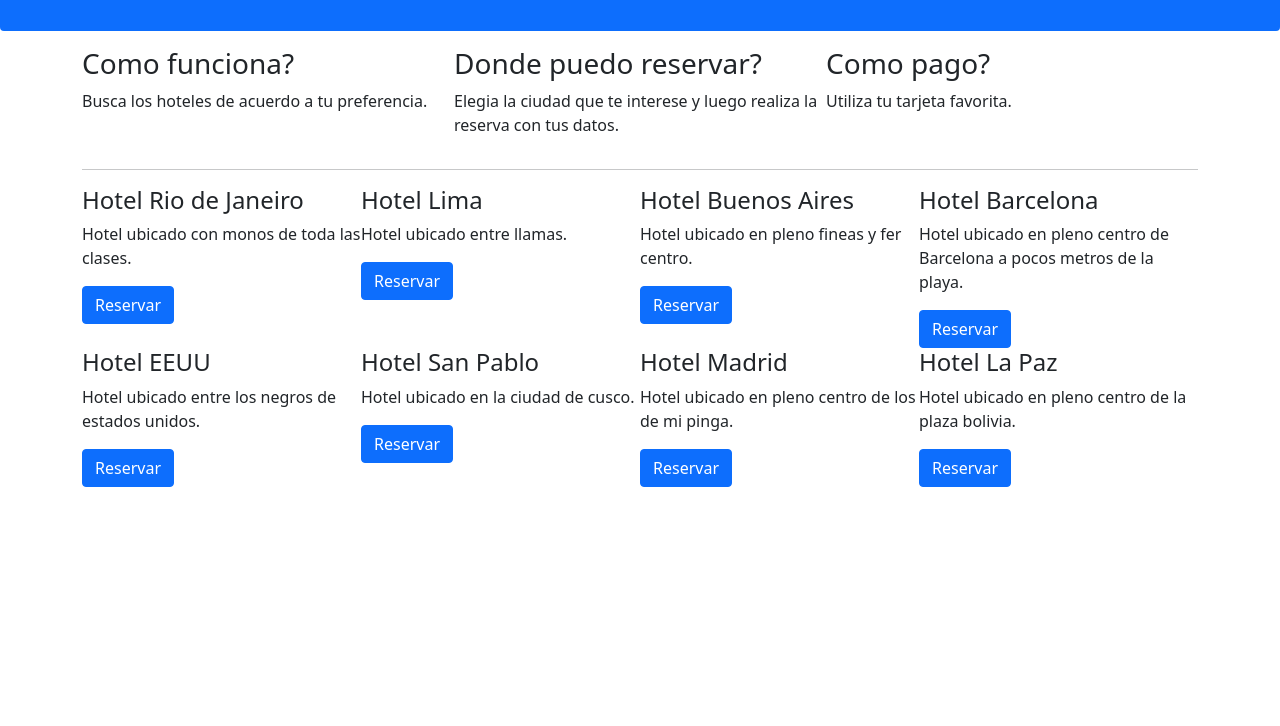
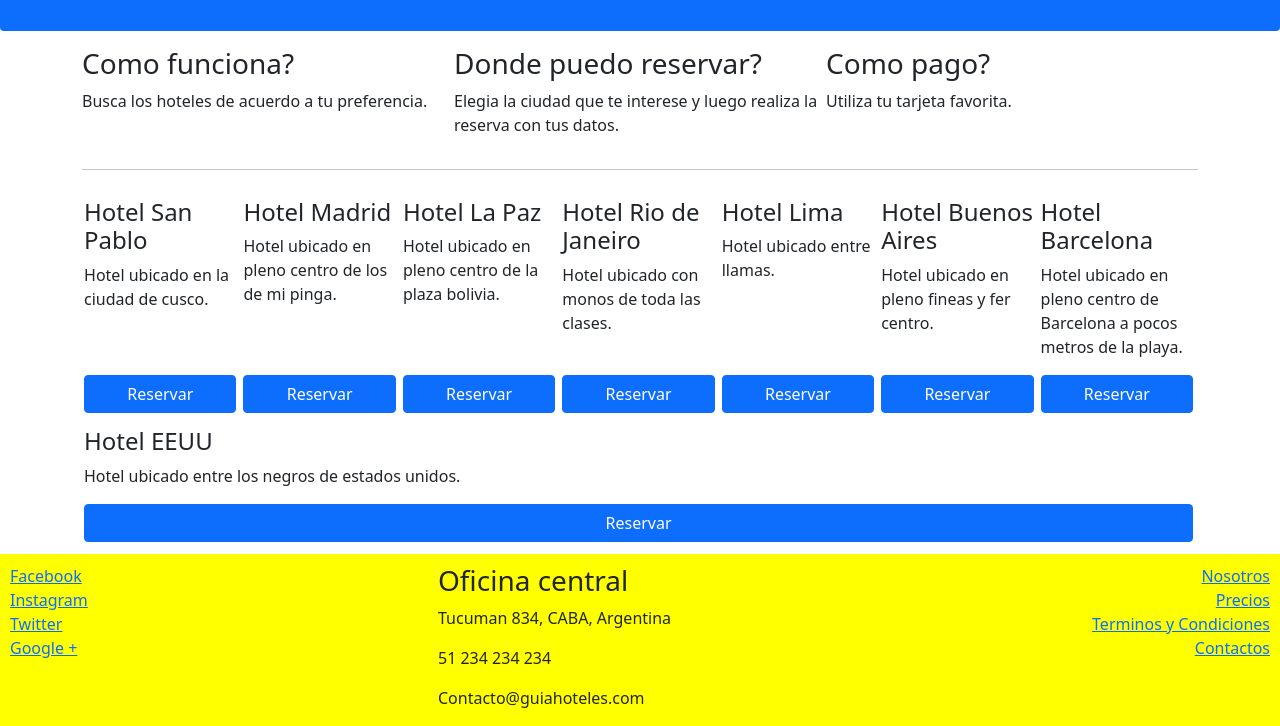
Before and after one commit to HustavoJhon/guia-hoteles, a website: page index.html in a window 1280 px wide. Shown: the part 145-871 px from the top of the page. Before the commit the page ends 800 px from the top, so only its background shows below. Drawn offline with nearby package versions, Linux system fonts and the light colour scheme.

Commit message:
added footer and style in html and css

```diff
--- a/css/main.css
+++ b/css/main.css
@@ -3,3 +3,19 @@
     background-color: yellow;
     margin-bottom: 0px;
 }
+footer{
+    padding: 10px 10px 0 10px;
+    background-color: yellow;
+    margin-bottom: 0px;
+    margin-top: 10px;
+}
+
+.card-hotel {
+    flex: 1 150px;
+    padding: 2px 5px 2px 2px;
+    margin-top: 10px;
+}
+
+.btn-reserva{
+    width: 100%;
+}
--- a/index.html
+++ b/index.html
@@ -45,49 +45,108 @@
             <hr>
             <!-- =========HOTELES========== -->
             <div class="d-flex flex-wrap flex-row-reverse">
-                <div class="col-sm-3">
+                <div class="col-sm-3 card-hotel d-flex flex-column justify-content-between">
+                    <div>
                         <h4>Hotel Barcelona</h4>
                         <p>Hotel ubicado en pleno centro de Barcelona a pocos metros de la playa.</p>
-                    <button class="btn btn-primary">Reservar</button>
                     </div>
-                <div class="col-sm-3">
+                    <div>
+                        <button class="btn btn-primary btn-reserva">Reservar</button>
+                    </div>
+                </div>
+                <div class="col-sm-3 card-hotel d-flex flex-column justify-content-between">
+                    <div>
                         <h4>Hotel Buenos Aires</h4>
                         <p>Hotel ubicado en pleno fineas y fer centro.</p>
-                    <button class="btn btn-primary">Reservar</button>
                     </div>
-                <div class="col-sm-3">
+                    <div>
+                        <button class="btn btn-primary btn-reserva">Reservar</button>
+                    </div>
+                </div>
+                <div class="col-sm-3 card-hotel d-flex flex-column justify-content-between">
+                    <div>
                         <h4>Hotel Lima</h4>
                         <p>Hotel ubicado entre llamas.</p>
-                    <button class="btn btn-primary">Reservar</button>
                     </div>
-                <div class="col-sm-3">
+                    <div>
+                        <button class="btn btn-primary btn-reserva ">Reservar</button>
+                    </div>
+                </div>
+                <div class="col-sm-3 card-hotel d-flex flex-column justify-content-between">
+                    <div>
                         <h4>Hotel Rio de Janeiro</h4>
                         <p>Hotel ubicado con monos de toda las clases.</p>
-                    <button class="btn btn-primary">Reservar</button>
                     </div>
-                <div class="col-sm-3">
+                    <div>
+                        <button class="btn btn-primary btn-reserva">Reservar</button>
+                    </div>
+                </div>
+                <div class="col-sm-3 card-hotel d-flex flex-column justify-content-between">
+                    <div>
                         <h4>Hotel La Paz</h4>
                         <p>Hotel ubicado en pleno centro de la plaza bolivia.</p>
-                    <button class="btn btn-primary">Reservar</button>
                     </div>
-                <div class="col-sm-3">
+                    <div>
+                        <button class="btn btn-primary btn-reserva">Reservar</button>
+                    </div>
+                </div>
+                <div class="col-sm-3 card-hotel d-flex flex-column justify-content-between">
+                    <div>
                         <h4>Hotel Madrid</h4>
                         <p>Hotel ubicado en pleno centro de los de mi pinga.</p>
-                    <button class="btn btn-primary">Reservar</button>
                     </div>
-                <div class="col-sm-3">
+                    <div>
+                        <button class="btn btn-primary btn-reserva">Reservar</button>
+                    </div>
+                </div>
+                <div class="col-sm-3 card-hotel d-flex flex-column justify-content-between">
+                    <div>
                         <h4>Hotel San Pablo</h4>
                         <p>Hotel ubicado en la ciudad de cusco.</p>
-                    <button class="btn btn-primary">Reservar</button>
                     </div>
-                <div class="col-sm-3">
+                    <div>
+                        <button class="btn btn-primary btn-reserva">Reservar</button>
+                    </div>
+                </div>
+                <div class="col-sm-3 card-hotel d-flex flex-column justify-content-between">
+                    <div>
                         <h4>Hotel EEUU</h4>
                         <p>Hotel ubicado entre los negros de estados unidos.</p>
-                    <button class="btn btn-primary">Reservar</button>
+                    </div>
+                    <div>
+                        <button class="btn btn-primary btn-reserva">Reservar</button>
                     </div>
                 </div>
+
             </div>
-<!-- minuto 8:00 -->
+        </div>
+
+        <footer>
+            <div class="row">
+                <div class="col-sm-4 d-flex flex-column">
+                    <a href="https://www.facebook.com">Facebook</a>
+                    <a href="https://www.Instagram.com">Instagram</a>
+                    <a href="https://www.Twitter.com">Twitter</a>
+                    <a href="https://www.googleplus.com">Google +</a>
+                </div>
+
+                <div class="col-sm-4">
+                    <address>
+                        <h3>Oficina central</h3>
+                        <p>Tucuman 834, CABA, Argentina</p>
+                        <p>51 234 234 234</p>
+                        <p>Contacto@guiahoteles.com</p>
+                    </address>
+                </div>
+
+                <div class="col-sm-4 d-flex flex-column align-items-end">
+                    <a href="https://www.nosotros-guiahoteles.com">Nosotros</a>
+                    <a href="https://www.precios-guiahoteles.com">Precios</a>
+                    <a href="https://www.terminos-guiahoteles.com">Terminos y Condiciones</a>
+                    <a href="https://www.contacto-guiahoteles.com">Contactos</a>
+                </div>
+            </div>
+        </footer>
         <!-- *************************NODE_PACKAGE******************************** -->
         <!-- Optional JavaScript -->
         <!-- Jquery JS-->
```
Lines whose indentation alone changed are shown as unchanged.
